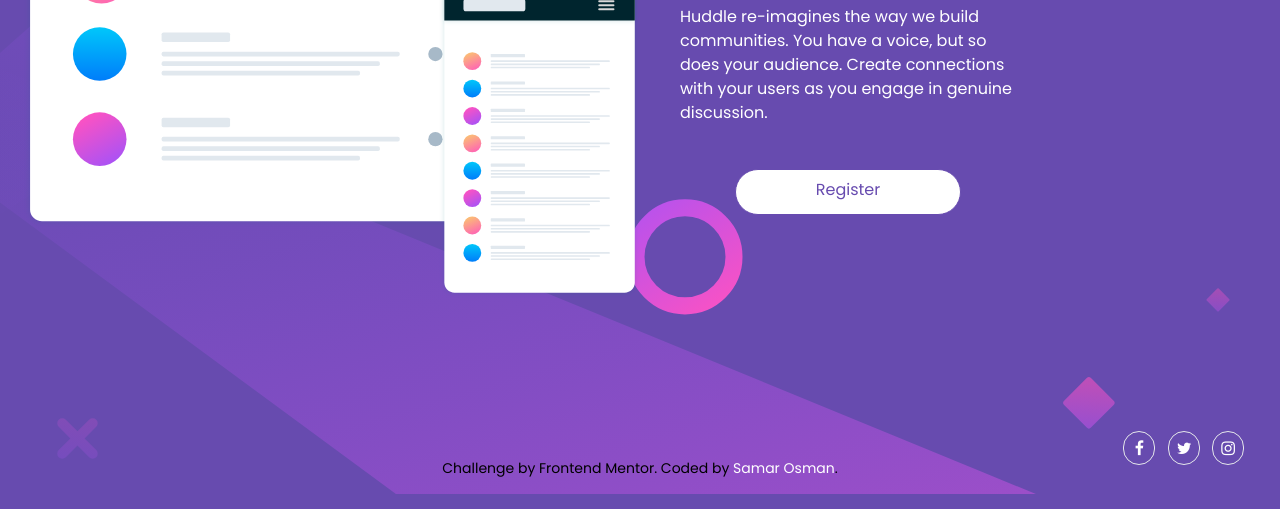
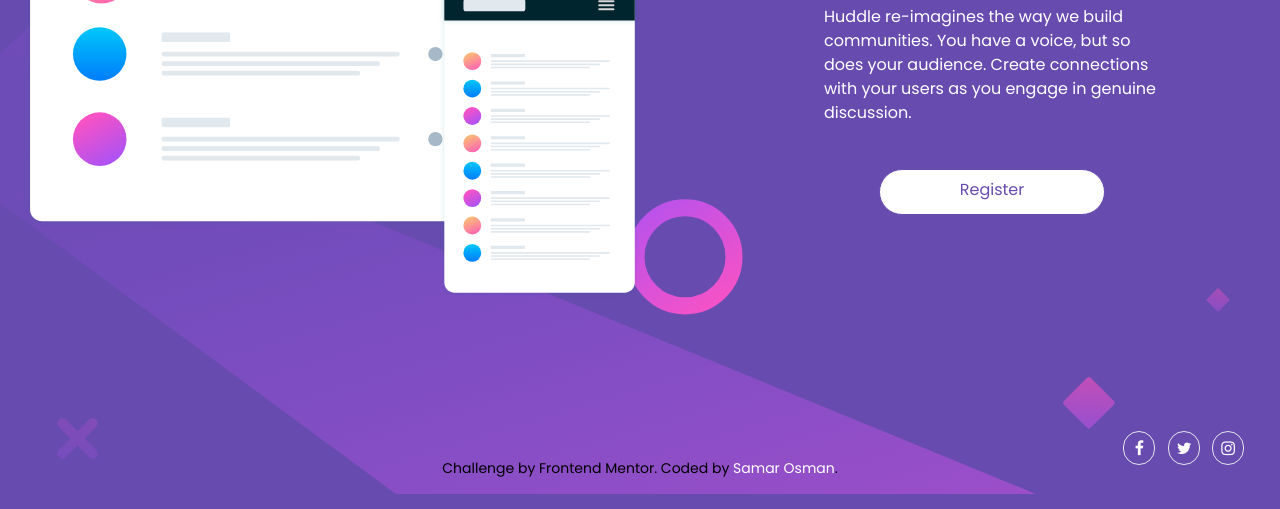
Before and after one commit to OsmanSamar/huddle-landing-page-with-single-introductory-section-master, a plain HTML site: page index.html in a window 1280 px wide. Shown: the part 291-800 px from the top of the page. Drawn offline with nearby package versions, Linux system fonts and the light colour scheme.

Commit message:
"Replaced the Right Side with ml-40 from ml-20"

```diff
--- a/index.html
+++ b/index.html
@@ -75,7 +75,9 @@
       </div>
 
       <!-- Right Side -->
-      <div class="text-white max-w-sm text-center text-gray-500 ml-4 md:w-1/2">
+      <div
+        class="text-white max-w-sm text-center text-gray-500 md:ml-40 md:w-1/2"
+      >
         <h1 class="text-2xl font-bold m-6 md:text-3xl">
           Build The Community Your Fans Will Love
         </h1>
```
